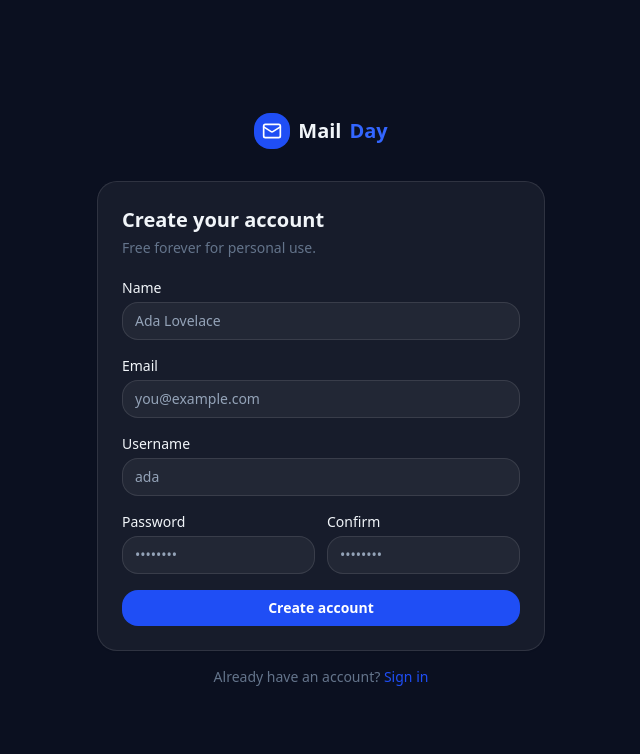
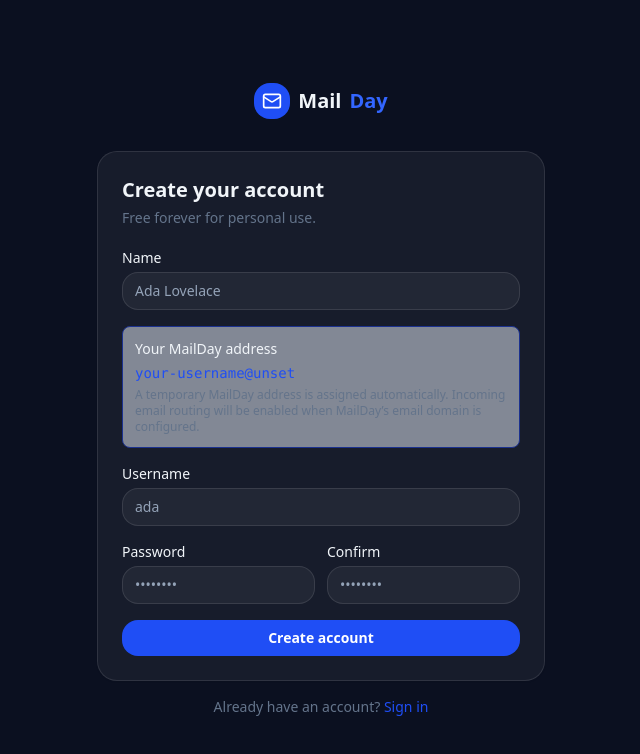
Before and after one commit to themodelhq/mailday, a Next.js app in the folder frontend/: page /signup in a window 1280 px wide. Shown: the top 754 px of the page, without its empty margins (319-959 px from the left). Built offline with nearby package versions, Linux system fonts and the light colour scheme; no server answers.

Commit message:
Remove external email requirement and show generated MailDay address

```diff
--- a/frontend/src/app/signup/page.tsx
+++ b/frontend/src/app/signup/page.tsx
@@ -14,7 +14,6 @@ import { setSession, clearSession } from '@/features/session/sessionSlice';
 const schema = z
   .object({
     displayName: z.string().min(1, 'Enter your name'),
-    email: z.string().email('Enter a valid email'),
     username: z.string().min(3, 'At least 3 characters'),
     password: z.string().min(8, 'At least 8 characters'),
     confirm: z.string(),
@@ -31,6 +30,7 @@ export default function SignupPage() {
   const {
     register,
     handleSubmit,
+    watch,
     setError,
     formState: { errors, isSubmitting },
   } = useForm<FormValues>({ resolver: zodResolver(schema) });
@@ -39,10 +39,13 @@ export default function SignupPage() {
     if (isAuthed()) router.replace('/dashboard');
   }, [router]);
 
+  const usernameValue = watch('username') ?? '';
+  const safeUsername = usernameValue.trim().toLowerCase().replace(/[^a-z0-9._-]/g, '');
+  const provisionalDomain = process.env.NEXT_PUBLIC_MAILDAY_EMAIL_DOMAIN ?? 'mailday.netlify.com';
+
   async function onSubmit(values: FormValues) {
     try {
       await authApi.register({
-        email: values.email,
         username: values.username,
         password: values.password,
         displayName: values.displayName,
@@ -85,10 +88,10 @@ export default function SignupPage() {
               <input className="input" placeholder="Ada Lovelace" {...register('displayName')} />
               {errors.displayName && <p className="mt-1 text-xs text-red-500">{errors.displayName.message}</p>}
             </div>
-            <div>
-              <label className="mb-1 block text-sm font-medium">Email</label>
-              <input className="input" placeholder="you@example.com" {...register('email')} />
-              {errors.email && <p className="mt-1 text-xs text-red-500">{errors.email.message}</p>}
+            <div className="rounded-lg border border-brand-200 bg-brand-50/50 p-3 text-sm dark:border-brand-900 dark:bg-brand-950/20">
+              <p className="font-medium">Your MailDay address</p>
+              <p className="mt-1 font-mono text-brand-600">{safeUsername ? `${safeUsername}@${provisionalDomain}` : `your-username@${provisionalDomain}`}</p>
+              <p className="mt-1 text-xs text-slate-500">A temporary MailDay address is assigned automatically. Incoming email routing will be enabled when MailDay’s email domain is configured.</p>
             </div>
             <div>
               <label className="mb-1 block text-sm font-medium">Username</label>
```
